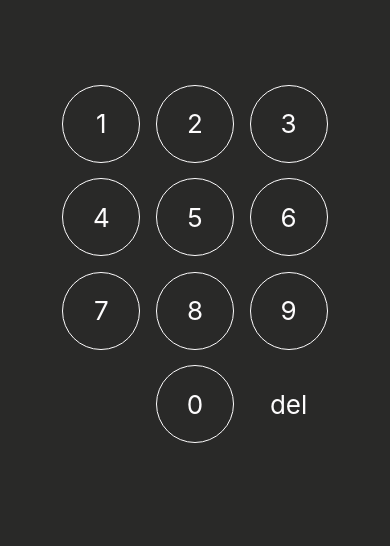
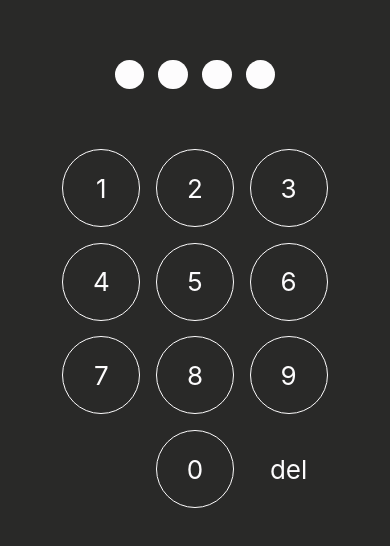
Before and after one commit to samuel-akinboro/dialpad-moti, a React Native app: screen / in a window 390 px wide. Shown: the part 158-704 px from the top of the page. Built offline with nearby package versions, Linux system fonts and the light colour scheme.

Commit message:
pin indicator

```diff
--- a/App.js
+++ b/App.js
@@ -1,13 +1,15 @@
 import { View, Text, SafeAreaView, TouchableOpacity, FlatList, Dimensions, StatusBar } from 'react-native'
-import React from 'react'
+import React, { useState } from 'react'
 
 const {width} = Dimensions.get('window');
 
 const dialpad = [1, 2, 3, 4, 5, 6, 7, 8, 9, '', 0, 'del'];
 const keySize = width * .2;
-const keyTextSize = keySize / 3
-const keyGap = keySize * .2
-const keyColor = '#FDFCFD'
+const keyTextSize = keySize / 3;
+const keyGap = keySize * .2;
+const keyColor = '#FDFCFD';
+const numberOfDigits = 4;
+const pinIndicatorSize = (width / numberOfDigits) * 0.3; // reduce size so it doesn't overflow
 
 function DialPad() {
   return (
@@ -41,7 +43,29 @@ function DialPad() {
   )
 }
 
+function PinField() {
+  return (
+    <View
+      style={{
+        flexDirection: 'row',
+        gap: pinIndicatorSize / 2,
+        paddingTop: 40,
+        marginBottom: 60
+      }}
+    >
+      {Array(numberOfDigits).fill('').map((_, i) => (
+        <View
+          key={`pin-${i}`}
+          style={{backgroundColor: keyColor, height: pinIndicatorSize, width: pinIndicatorSize, borderRadius: pinIndicatorSize}}
+        />
+      ))}
+    </View>
+  )
+}
+
 const App = () => {
+  const [code, setCode] = useState([]);
+
   return (
     <SafeAreaView
       style={{
@@ -52,6 +76,7 @@ const App = () => {
       }}
     >
       <StatusBar barStyle={'light-content'} />
+      <PinField />
       <DialPad />
     </SafeAreaView>
   )
```
